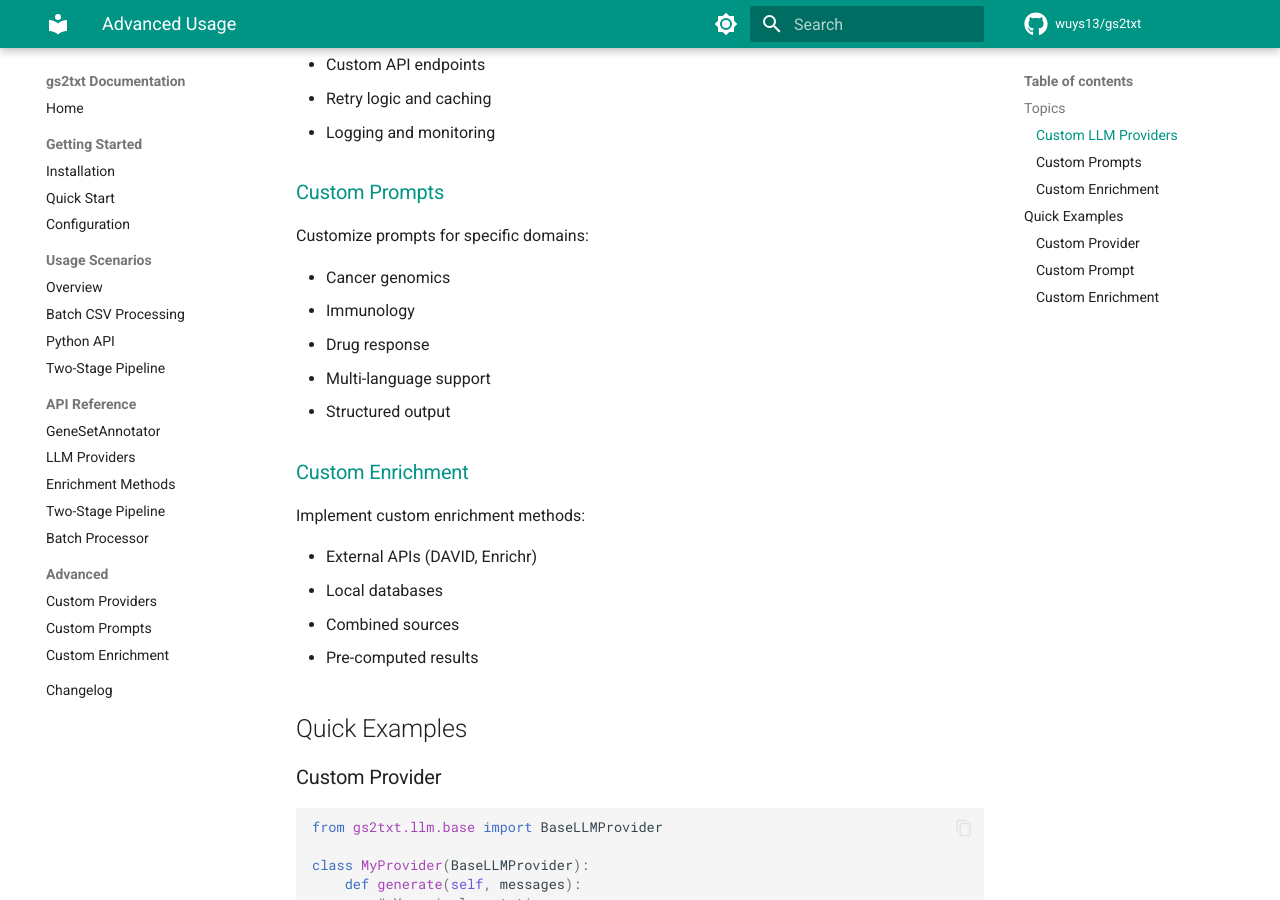
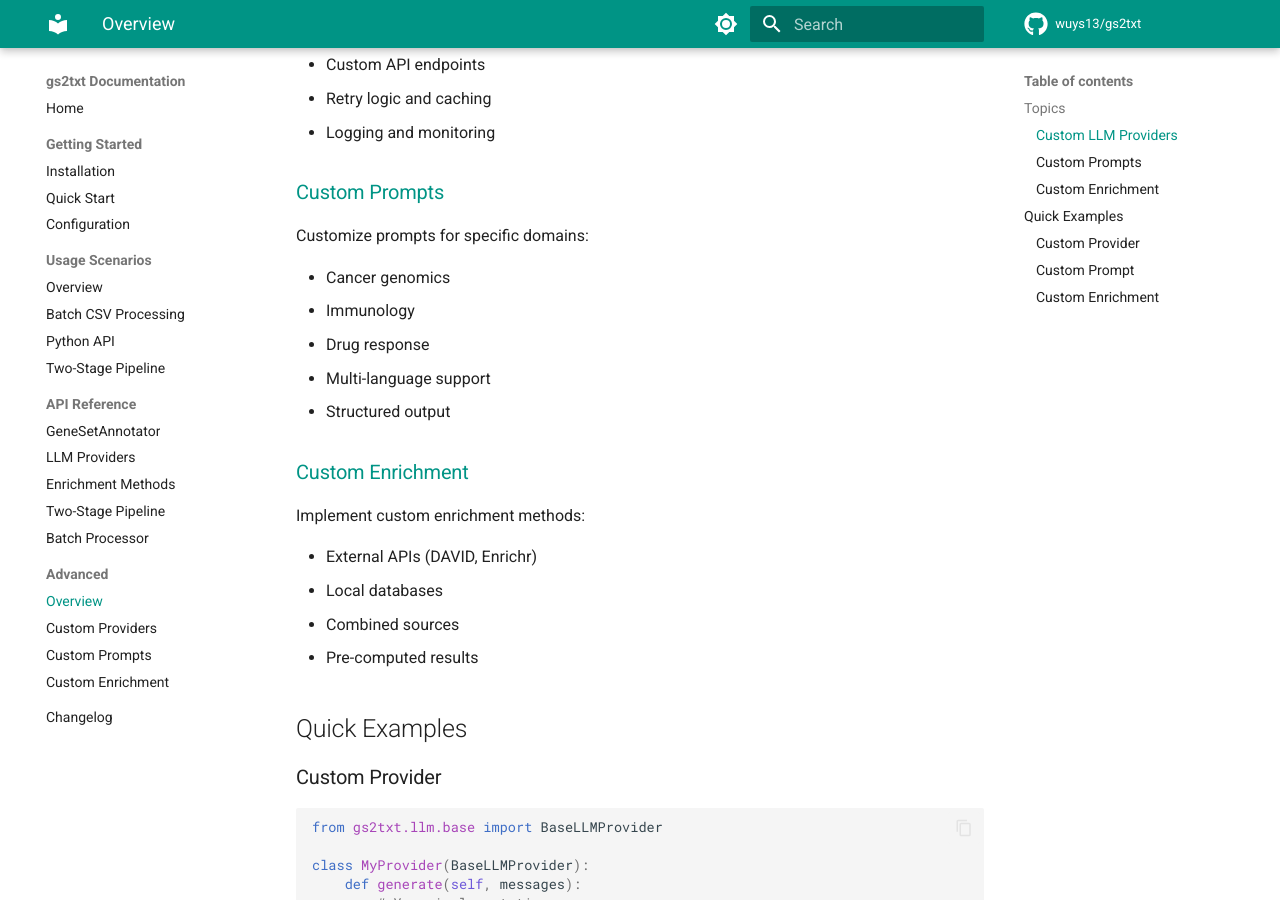
Before and after one commit to wuys13/gs2txt, an MkDocs documentation site: the page built from docs/advanced/index.md, in a window 1280 px wide and 900 px high, scrolled down 365 px. Built offline with MkDocs 1.6.1 and Material for MkDocs 9.7.7, drawn with Linux system fonts in a browser that asks for light colours; comment, search, counter and statistics services are not loaded; the version menu is left out; some of the changed lines change nothing that is shown.

Commit message:
Fix mkdocs navigation and update gitignore
- Add advanced/index.md to navigation
- Ignore site/ build directory

```diff
--- a/mkdocs.yml
+++ b/mkdocs.yml
@@ -79,6 +79,7 @@ nav:
     - Two-Stage Pipeline: api/pipeline.md
     - Batch Processor: api/batch.md
   - Advanced:
+    - Overview: advanced/index.md
     - Custom Providers: advanced/custom-providers.md
     - Custom Prompts: advanced/custom-prompts.md
     - Custom Enrichment: advanced/custom-enrichment.md
```
Also changed, not shown: 1 other file.
